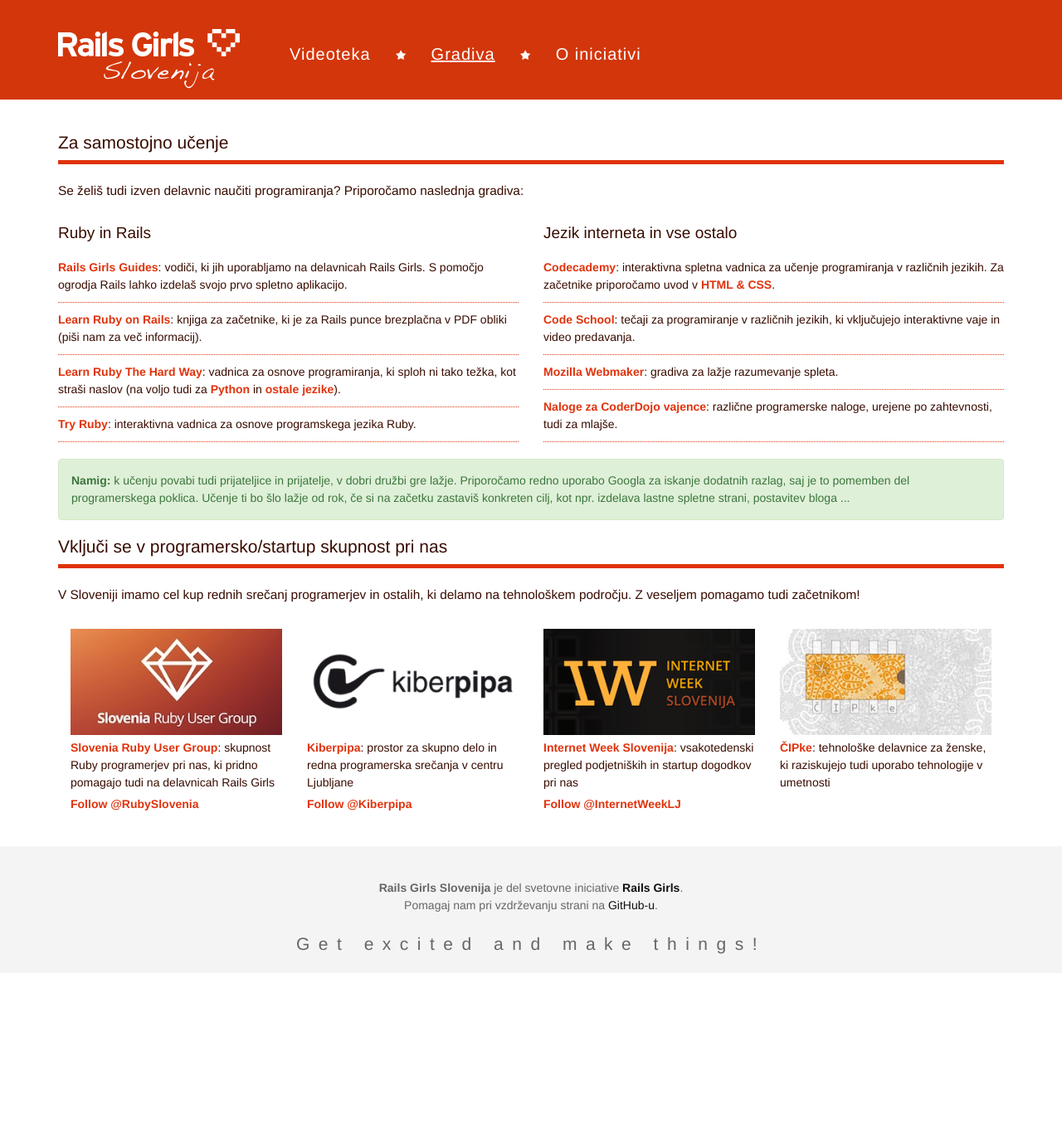
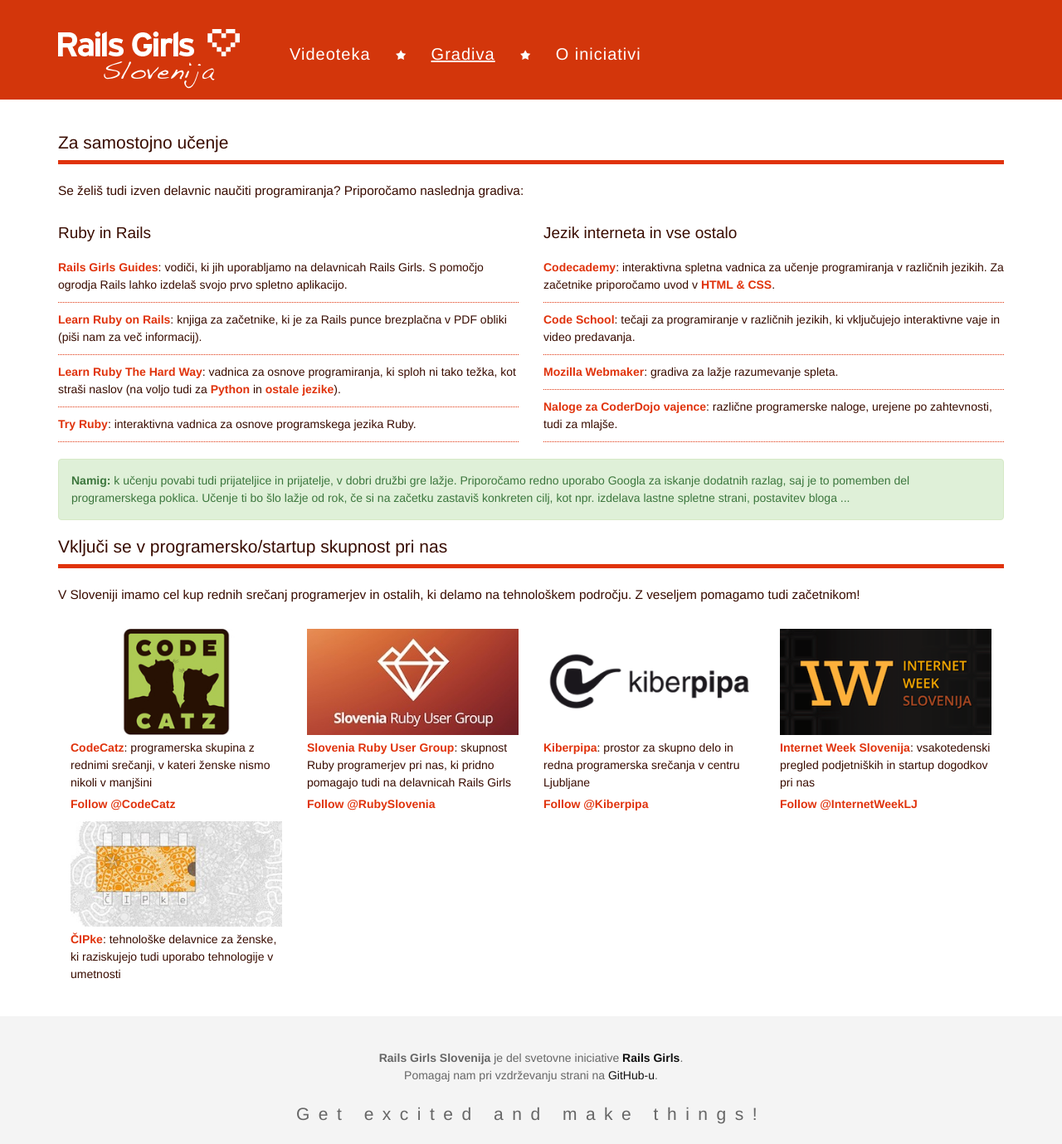
Before and after one commit to railsgirls-si/railsgirls-si.github.io, a Jekyll site: the page built from gradiva/index.html, in a window 1280 px wide. Shown: the whole page at 83% size. Built offline with Jekyll 4.4.1, drawn with Linux system fonts in a browser that asks for light colours; Markdown is read by kramdown in place of the engine named in the settings; comment, search, counter and statistics services are not loaded; before the commit the page ends 1173 px from its top, so only the background shows below that.

Commit message:
add codecatz to list of communities

```diff
--- a/gradiva/index.html
+++ b/gradiva/index.html
@@ -29,21 +29,28 @@ title: Gradiva
 <h3 class="red-border">Vključi se v programersko/startup skupnost pri nas</h3>
 <p>V Sloveniji imamo cel kup rednih srečanj programerjev in ostalih, ki delamo na tehnološkem področju. Z veseljem pomagamo tudi začetnikom!</p>
 
-<div class="community col-sm-4 col-md-3">
+<div class="community col-sm-6 col-md-3">
+	<a href="https://www.facebook.com/CodeCatz"><img src="/images/codecatz.jpg"/>CodeCatz</a>: programerska skupina z rednimi srečanji, v kateri ženske nismo nikoli v manjšini
+	<div class="twitter-follow"><a href="https://twitter.com/CodeCatz" class="twitter-follow-button" data-show-count="false" data-size="large">Follow @CodeCatz</a></div>
+</div>
+
+<div class="community col-sm-6 col-md-3">
 	<a href="http://www.rug.si"><img src="/images/rubyslovenia.jpg"/>Slovenia Ruby User Group</a>: skupnost Ruby programerjev pri nas, ki pridno pomagajo tudi na delavnicah Rails Girls
 	<div class="twitter-follow"><a href="https://twitter.com/RubySlovenia" class="twitter-follow-button" data-show-count="false" data-size="large">Follow @RubySlovenia</a></div>
 </div>
 
-<div class="community col-sm-4 col-md-3">
+<div class="community col-sm-6 col-md-3">
 	<a href="https://www.kiberpipa.org"><img src="/images/kiberpipa.png"/>Kiberpipa</a>: prostor za skupno delo in redna programerska srečanja v centru Ljubljane
 	<div class="twitter-follow"><a href="https://twitter.com/Kiberpipa" class="twitter-follow-button" data-show-count="false" data-size="large">Follow @Kiberpipa</a></div>
 </div>
 
-<div class="community col-sm-4 col-md-3">
+<div class="community col-sm-6 col-md-3">
 	<a href="http://www.internetweek.si"><img src="/images/internetweeksi.png"/>Internet Week Slovenija</a>: vsakotedenski pregled podjetniških in startup dogodkov pri nas
 	<div class="twitter-follow"><a href="https://twitter.com/InternetWeekLJ" class="twitter-follow-button" data-show-count="false" data-size="large">Follow @InternetWeekLJ</a></div>
 </div>
 
-<div class="community col-sm-4 col-md-3"><a href="http://cipke.wordpress.com"><img src="/images/cipke.jpg"/>ČIPke</a>: tehnološke delavnice za ženske, ki raziskujejo tudi uporabo tehnologije v umetnosti</div>
+<div class="community col-sm-4 col-md-3">
+	<a href="http://cipke.wordpress.com"><img src="/images/cipke.jpg"/>ČIPke</a>: tehnološke delavnice za ženske, ki raziskujejo tudi uporabo tehnologije v umetnosti
+</div>
 
 <script>!function(d,s,id){var js,fjs=d.getElementsByTagName(s)[0];if(!d.getElementById(id)){js=d.createElement(s);js.id=id;js.src="//platform.twitter.com/widgets.js";fjs.parentNode.insertBefore(js,fjs);}}(document,"script","twitter-wjs");</script>
```
Also changed, not shown: images/codecatz.jpg (added).
